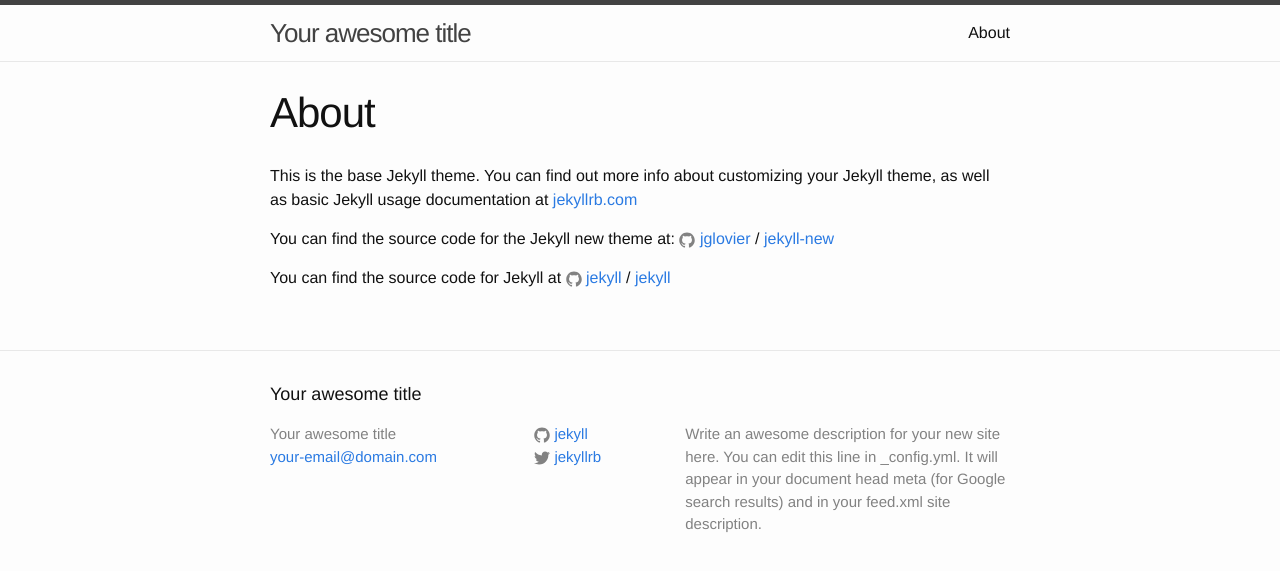
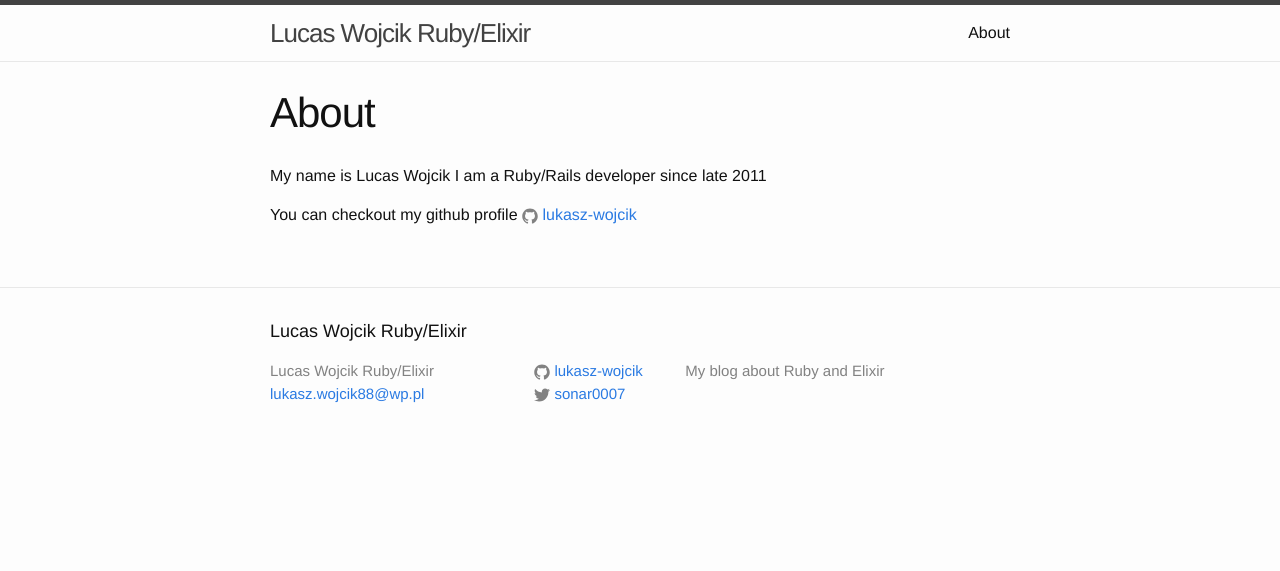
Before and after one commit to lukasz-wojcik/lukasz-wojcik.github.io, a Jekyll site: the page built from about.md, in a window 1280 px wide. Shown: the top 571 px of the page. Built offline with Jekyll 4.4.1, drawn with Linux system fonts in a browser that asks for light colours.

Commit message:
update about page

```diff
--- a/_config.yml
+++ b/_config.yml
@@ -6,16 +6,14 @@
 # 'jekyll serve'. If you change this file, please restart the server process.
 
 # Site settings
-title: Your awesome title
-email: your-email@domain.com
+title: Lucas Wojcik Ruby/Elixir
+email: lukasz.wojcik88@wp.pl
 description: > # this means to ignore newlines until "baseurl:"
-  Write an awesome description for your new site here. You can edit this
-  line in _config.yml. It will appear in your document head meta (for
-  Google search results) and in your feed.xml site description.
+  My blog about Ruby and Elixir
 baseurl: "" # the subpath of your site, e.g. /blog
-url: "http://yourdomain.com" # the base hostname & protocol for your site
-twitter_username: jekyllrb
-github_username:  jekyll
+url: "http://lukasz-wojcik.github.io" # the base hostname & protocol for your site
+twitter_username: sonar0007
+github_username:  lukasz-wojcik
 
 # Build settings
 markdown: kramdown
--- a/about.md
+++ b/about.md
@@ -4,12 +4,9 @@
 permalink: /about/
 ---
 
-This is the base Jekyll theme. You can find out more info about customizing your Jekyll theme, as well as basic Jekyll usage documentation at [jekyllrb.com](http://jekyllrb.com/)
+My name is Lucas Wojcik I am a Ruby/Rails developer since late 2011
 
-You can find the source code for the Jekyll new theme at:
-{% include icon-github.html username="jglovier" %} /
-[jekyll-new](https://github.com/jglovier/jekyll-new)
 
-You can find the source code for Jekyll at
-{% include icon-github.html username="jekyll" %} /
-[jekyll](https://github.com/jekyll/jekyll)
+You can checkout my github profile
+{% include icon-github.html username="lukasz-wojcik" %}
+{% comment %} [github-profile](https://github.com/lukasz-wojcik) {% endcomment %}
```
